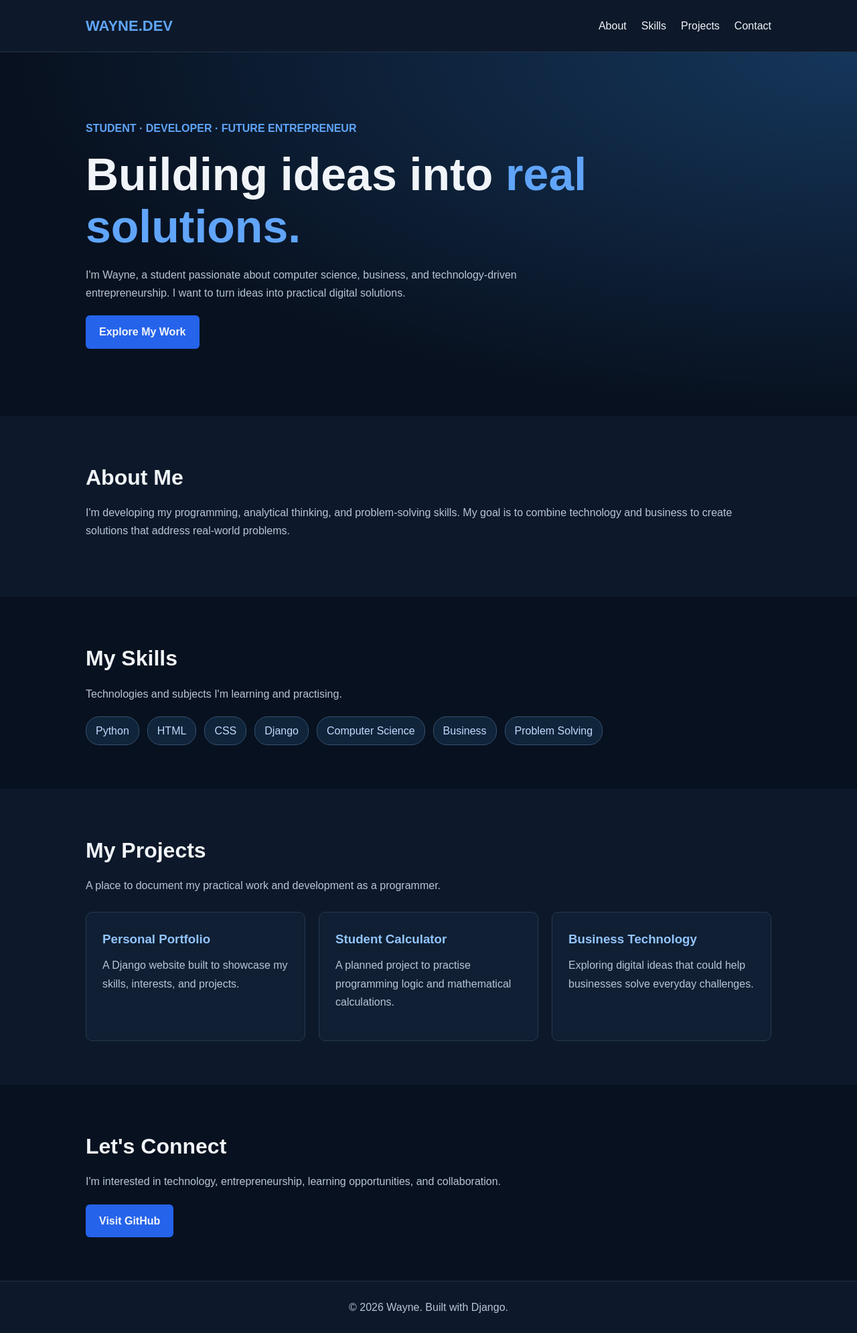
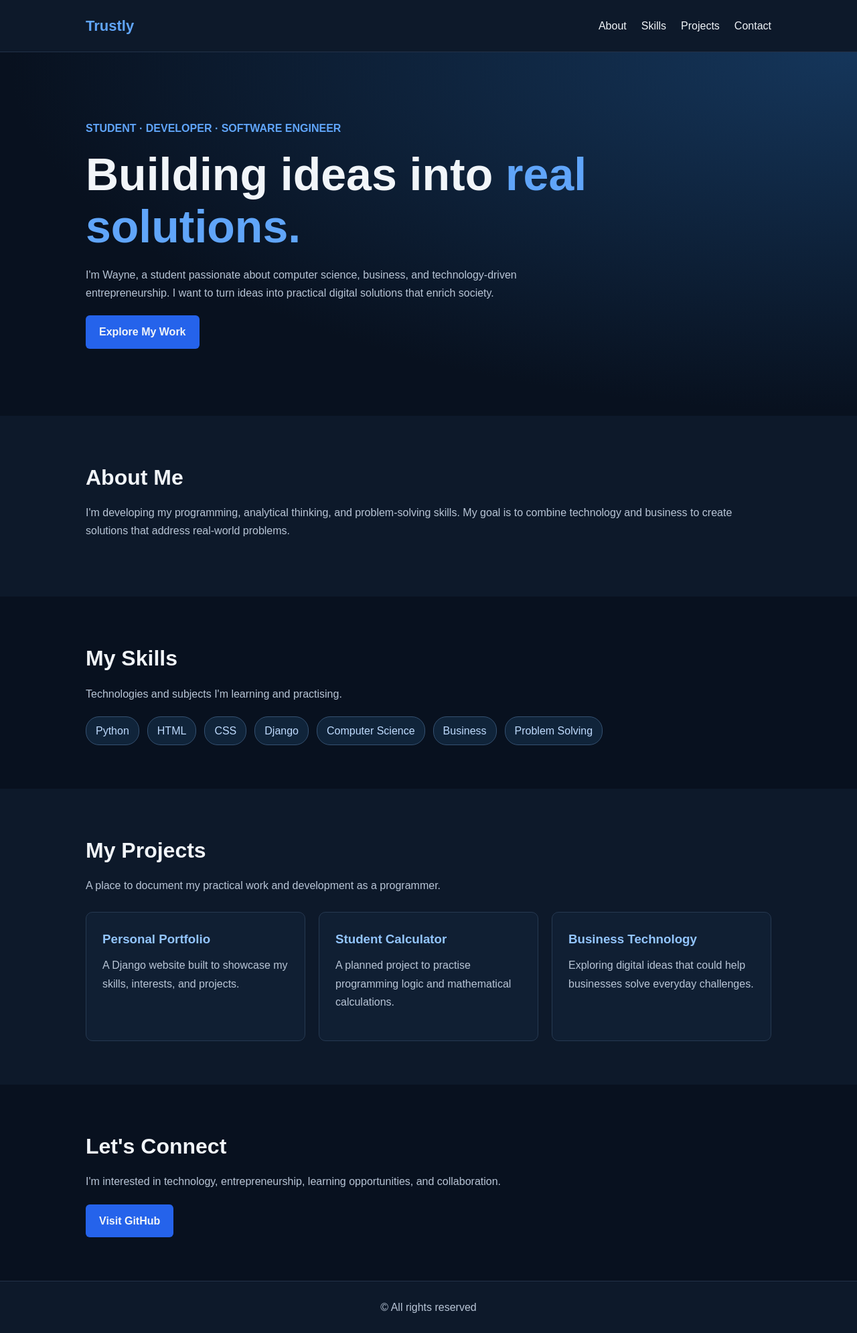
Before and after one commit to waynendahiro1-ux/wayne-portfolio, a Django app: page / in a window 1280 px wide. Shown: the whole page at 67% size. Run offline with Django 4.2, Linux system fonts and the light colour scheme.

Commit message:
Update portfolio templates

```diff
--- a/templates/main/home.html
+++ b/templates/main/home.html
@@ -7,7 +7,7 @@
 
 <section class="hero">
     <div class="container">
-        <p class="tag">STUDENT · DEVELOPER · FUTURE ENTREPRENEUR</p>
+        <p class="tag">STUDENT · DEVELOPER · SOFTWARE ENGINEER</p>
 
         <h1>
             Building ideas into <span>real solutions.</span>
@@ -16,7 +16,8 @@
         <p>
             I'm Wayne, a student passionate about computer science,
             business, and technology-driven entrepreneurship.
-            I want to turn ideas into practical digital solutions.
+            I want to turn ideas into practical digital solutions
+            that enrich society.
         </p>
 
         <a href="#projects" class="button">Explore My Work</a>
--- a/templates/main/includes/footer.html
+++ b/templates/main/includes/footer.html
@@ -1,6 +1,6 @@
 
 <footer>
     <div class="container">
-        <p>&copy; 2026 Wayne. Built with Django.</p>
+        <p>&copy; All rights reserved</p>
     </div>
 </footer>
--- a/templates/main/includes/navbar.html
+++ b/templates/main/includes/navbar.html
@@ -1,7 +1,7 @@
 
 <nav>
     <div class="container nav-content">
-        <a href="{% url 'home' %}" class="logo">WAYNE.DEV</a>
+        <a href="{% url 'home' %}" class="logo">Trustly</a>
 
         <ul class="nav-links">
             <li><a href="{% url 'home' %}#about">About</a></li>
```
